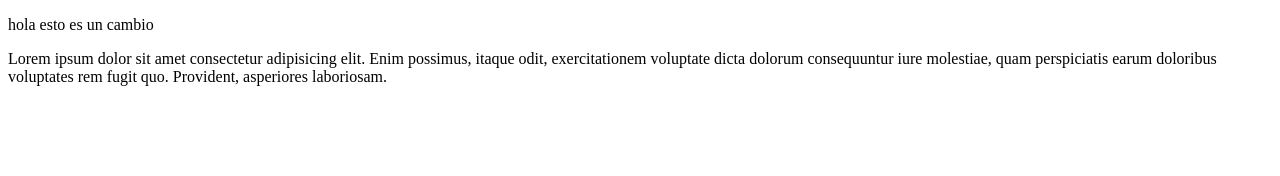
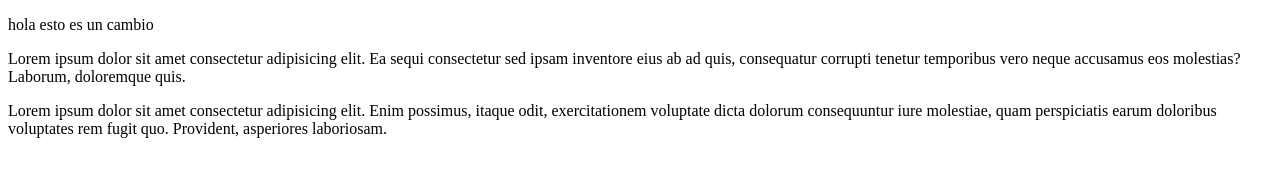
Before and after one commit to jahnu09/JAC, a plain HTML site: page index.html in a window 1280 px wide. Drawn offline with Linux system fonts and the light colour scheme.

Commit message:
agrege un lorem 2

```diff
--- a/index.html
+++ b/index.html
@@ -10,6 +10,7 @@
 </head>
 <body>
     <p>hola esto es un cambio</p>
+    <p>Lorem ipsum dolor sit amet consectetur adipisicing elit. Ea sequi consectetur sed ipsam inventore eius ab ad quis, consequatur corrupti tenetur temporibus vero neque accusamus eos molestias? Laborum, doloremque quis.</p>
     Lorem ipsum dolor sit amet consectetur adipisicing elit. Enim possimus, itaque odit, exercitationem voluptate dicta dolorum consequuntur iure molestiae, quam perspiciatis earum doloribus voluptates rem fugit quo. Provident, asperiores laboriosam.
 </body>
 </html>
```
